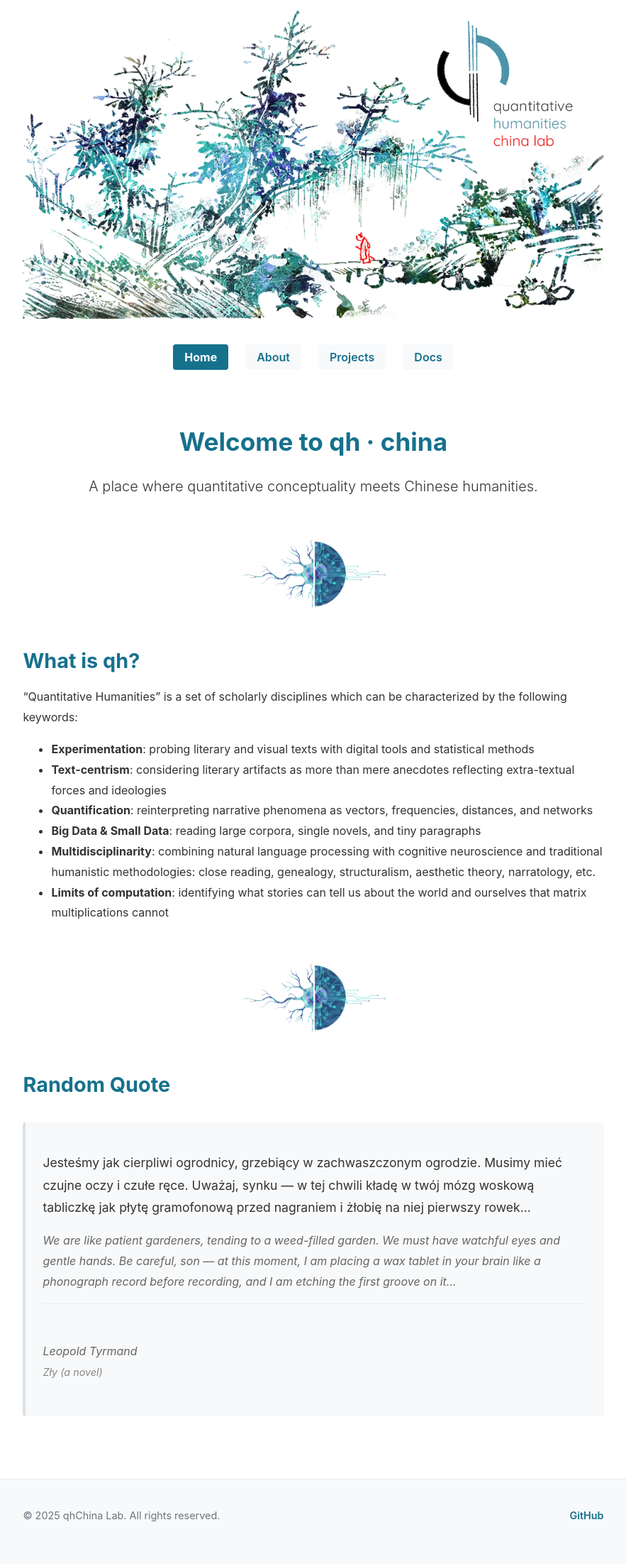
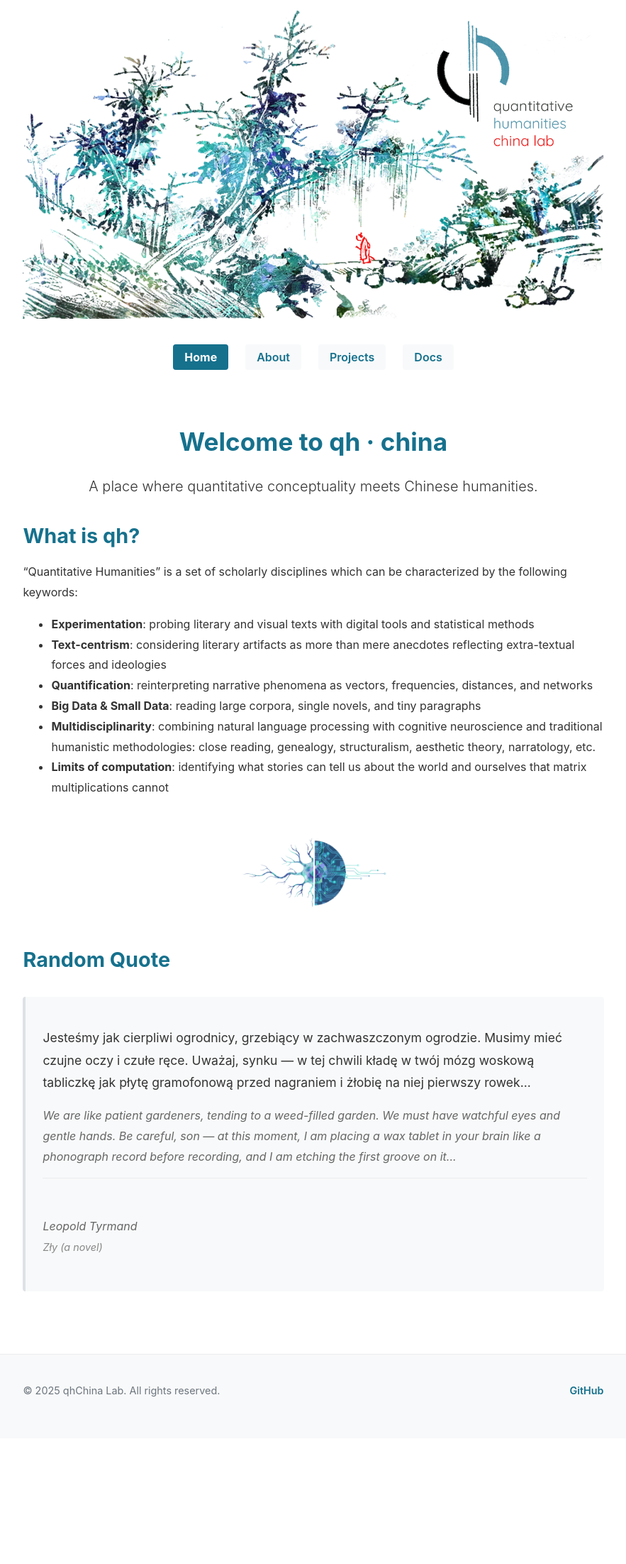
Before and after one commit to mcjkurz/qhchina, a Jekyll site: the page built from docs/index.md, in a window 1280 px wide. Shown: the whole page at 71% size, without its empty margins (198-1081 px from the left). Built offline with Jekyll 4.4.1, drawn with Linux system fonts in a browser that asks for light colours; after the commit the page ends 2026 px from its top, so only the background shows below that.

```diff
--- a/docs/index.md
+++ b/docs/index.md
@@ -30,8 +30,6 @@
   <p class="lead">A place where quantitative conceptuality meets Chinese humanities.</p>
 </div>
 
-<img src="{{ site.baseurl }}/assets/img/separator.png" alt="Separator" class="separator">
-
 ## What is qh?
 
 "Quantitative Humanities" is a set of scholarly disciplines which can be characterized by the following keywords:
```
